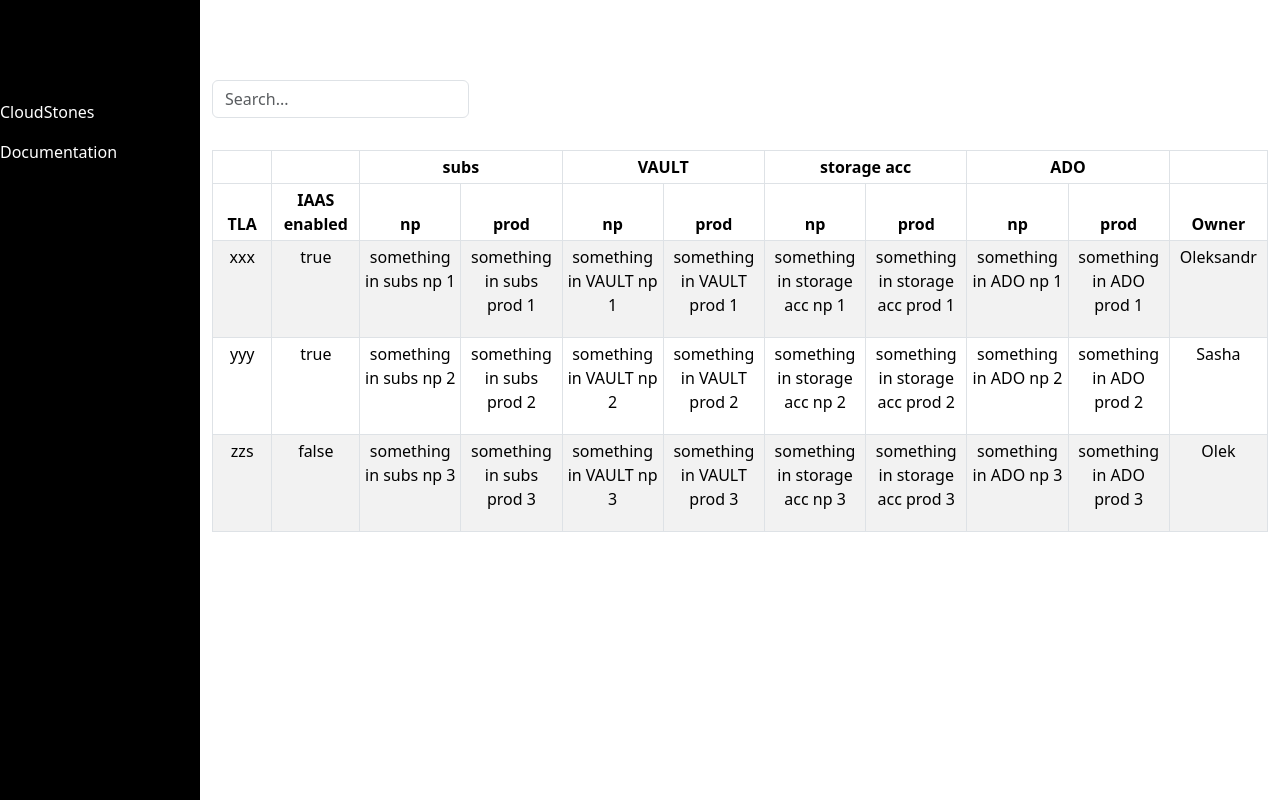
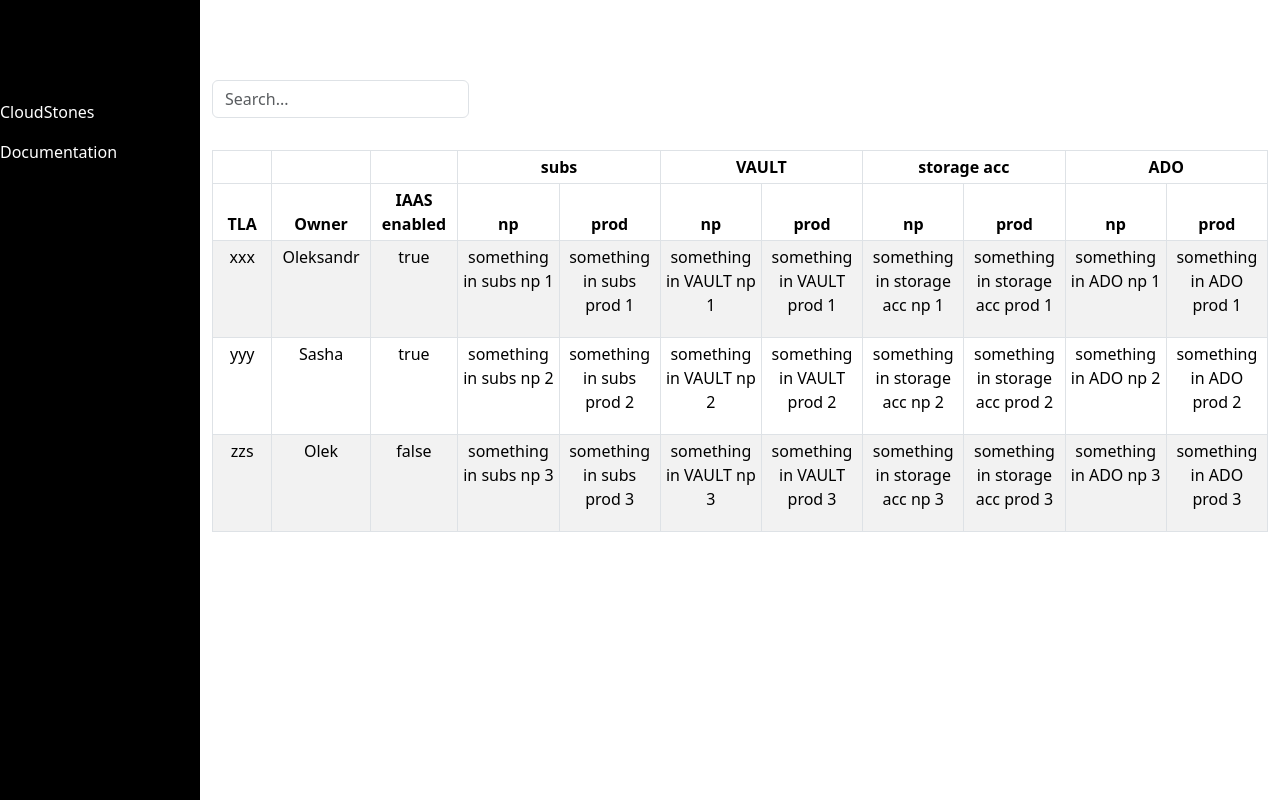
Before and after one commit to KhrystynaPeryk/cloudstone, a React (Create React App) app: page / in a window 1280 px wide. Built offline with nearby package versions, Linux system fonts and the light colour scheme.

Commit message:
owner column is second

```diff
--- a/src/components/Table.jsx
+++ b/src/components/Table.jsx
@@ -9,6 +9,10 @@ const columnsData = [
     {
         header: "TLA",
         accessorKey: "TLA",
+        cell: (props) => <p>{props.getValue()}</p>,
+    },
+    {   header: "Owner",
+        accessorKey: "Owner",
         cell: (props) => <p>{props.getValue()}</p>,
     },
     {
@@ -75,10 +79,6 @@ const columnsData = [
                 cell: (props) => <p>{props.getValue()}</p>,
             }
         ]
-    },
-    {   header: "Owner",
-        accessorKey: "Owner",
-        cell: (props) => <p>{props.getValue()}</p>,
     },
 ];
 
```
